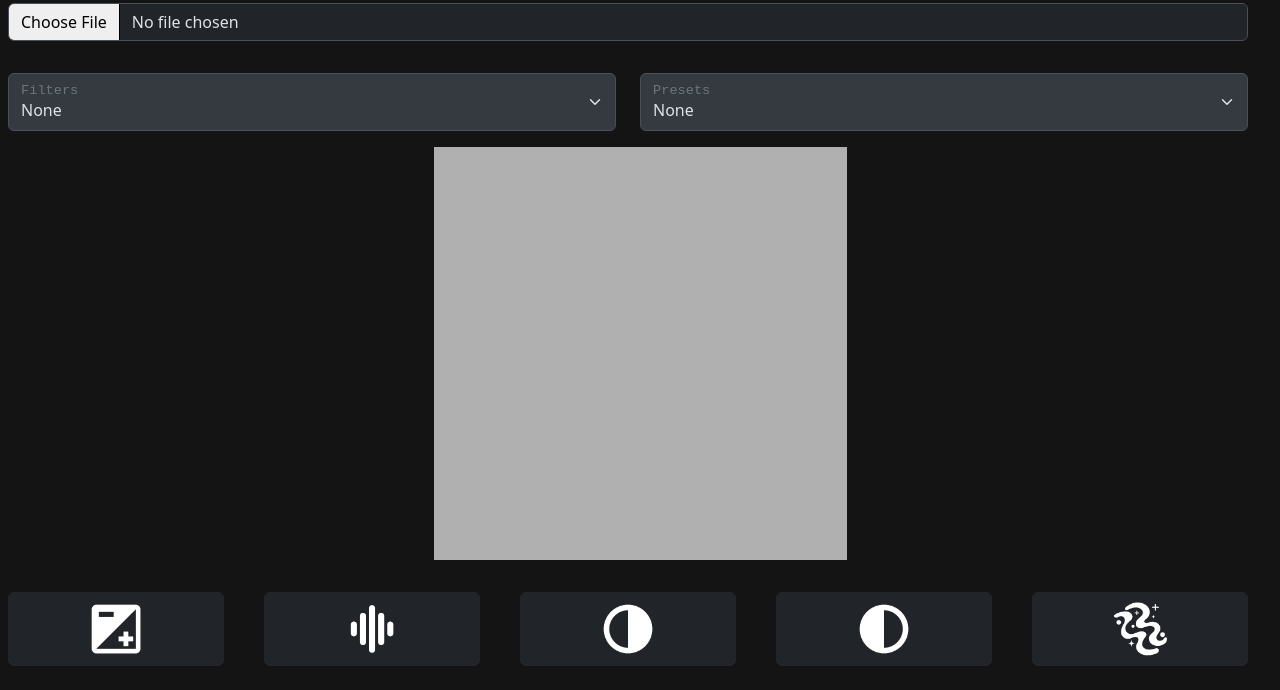
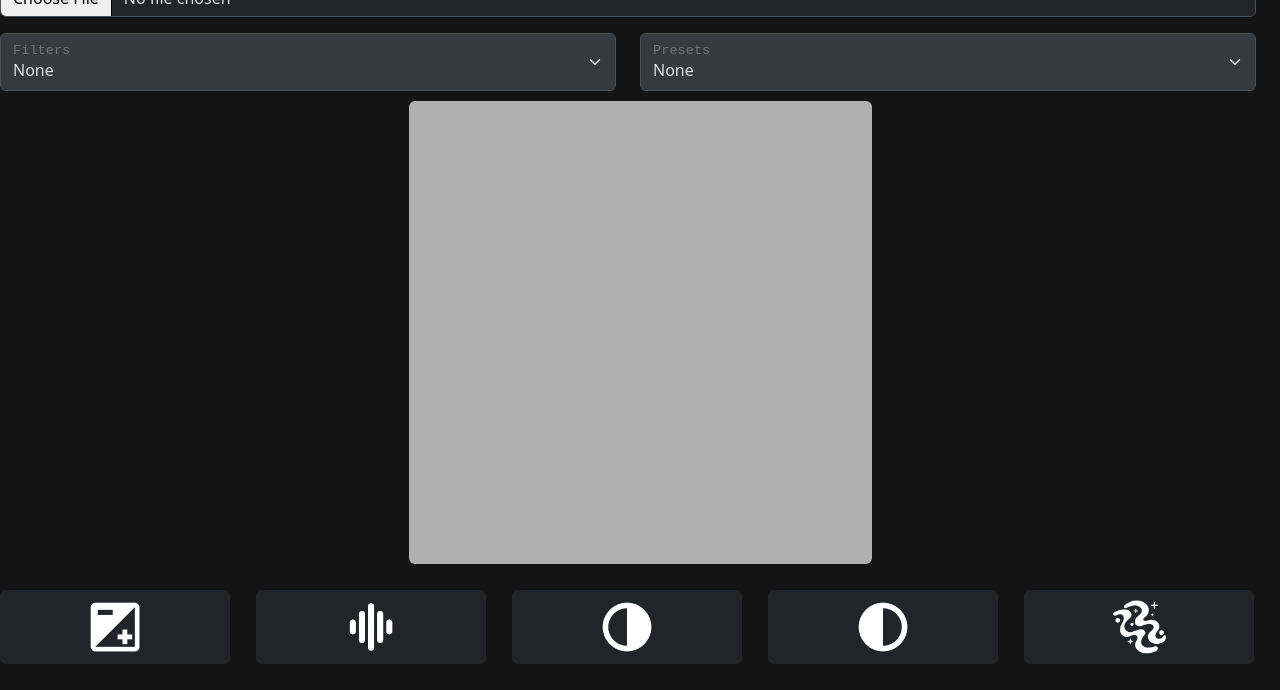
Before and after one commit to A-AC/xphoto, a website with bundled scripts: page index.html in a window 1280 px wide. Shown: the part 126-816 px from the top of the page. Built offline with nearby package versions, Linux system fonts and the light colour scheme.

Commit message:
Fix image size bug
Co-authored-by:  A-AC <A-AC@users.noreply.github.com>

```diff
--- a/assets/css/custom.css
+++ b/assets/css/custom.css
@@ -2,6 +2,7 @@
 html, body {
     max-width: 100%;
     overflow-x: hidden;
+    overflow-y: hidden;
 }
 
 .nav-title{
@@ -67,6 +68,7 @@
 
 .img-container{
   margin: auto;
+  height: auto !important;
 }
 
 .img-fluid{
@@ -74,6 +76,7 @@
     display:block;
   margin-left:auto;
   margin-right:auto;
+  height: calc(100% - 20px);
 }
 .effect-btn-img{
     width:60px;
@@ -82,6 +85,8 @@
 .effect-btns-container{
     padding: 0px!important;
     margin: 0px;
+    margin-bottom: 10px;
+
 }
 
 .effect-btns-container > div {
@@ -116,3 +121,17 @@
       padding: 0px;
     margin: auto;
 }
+
+.image-a-container {
+
+}
+
+.image-a-container > img {
+    margin: auto;
+
+        margin-top: 10px;
+}
+
+.p-2 {
+        padding: 0px !important;
+}
--- a/assets/js/vF.js
+++ b/assets/js/vF.js
@@ -72,6 +72,7 @@
     let isFilterApplied = false;
 
     fileInput.addEventListener("change", async (event) => {
+            setFixedSizeForImage();
         const file = event.target.files[0];
         if (file) {
             disableControl(filterC,undefined);
@@ -540,3 +541,10 @@
 function generateDirection(){
     return Math.floor(Math.random()*4);
 }
+
+function setFixedSizeForImage(){
+    const size= document.getElementById("downloadLink").offsetHeight-60;
+    console.log(size);
+    const img = document.getElementById("photo");
+    img.style["max-height"] = size + "px";
+}
--- a/index.html
+++ b/index.html
@@ -65,8 +65,8 @@
 
         <div
             class="row col-sm-12 p-2 p-2 flex-fill flex-grow-1 p-2  h-100 w-100 bd-highlight bd-highligh img-container">
-            <a id="downloadLink" href="#" style="display: block;">
-                <img class="img-fluid" src="./assets/img/sample-img.jpg" id="photo" alt="Uploaded Image"
+            <a id="downloadLink" href="#" style="display: block;" class="image-a-container">
+                <img class="img-fluid rounded mx-auto d-block" src="./assets/img/sample-img.jpg" id="photo" alt="Uploaded Image"
                     style="display: block;">
             </a>
         </div>
--- a/package.json
+++ b/package.json
@@ -1,5 +1,9 @@
 {
   "dependencies": {
     "bootstrap": "^5.3.5"
-  }
+  },
+  "devDependencies": {
+    "http-server": "^14.1.1"
+  },
+  "scripts": {"start": "http-server"}
 }
```
Also changed, not shown: 1 other file.
